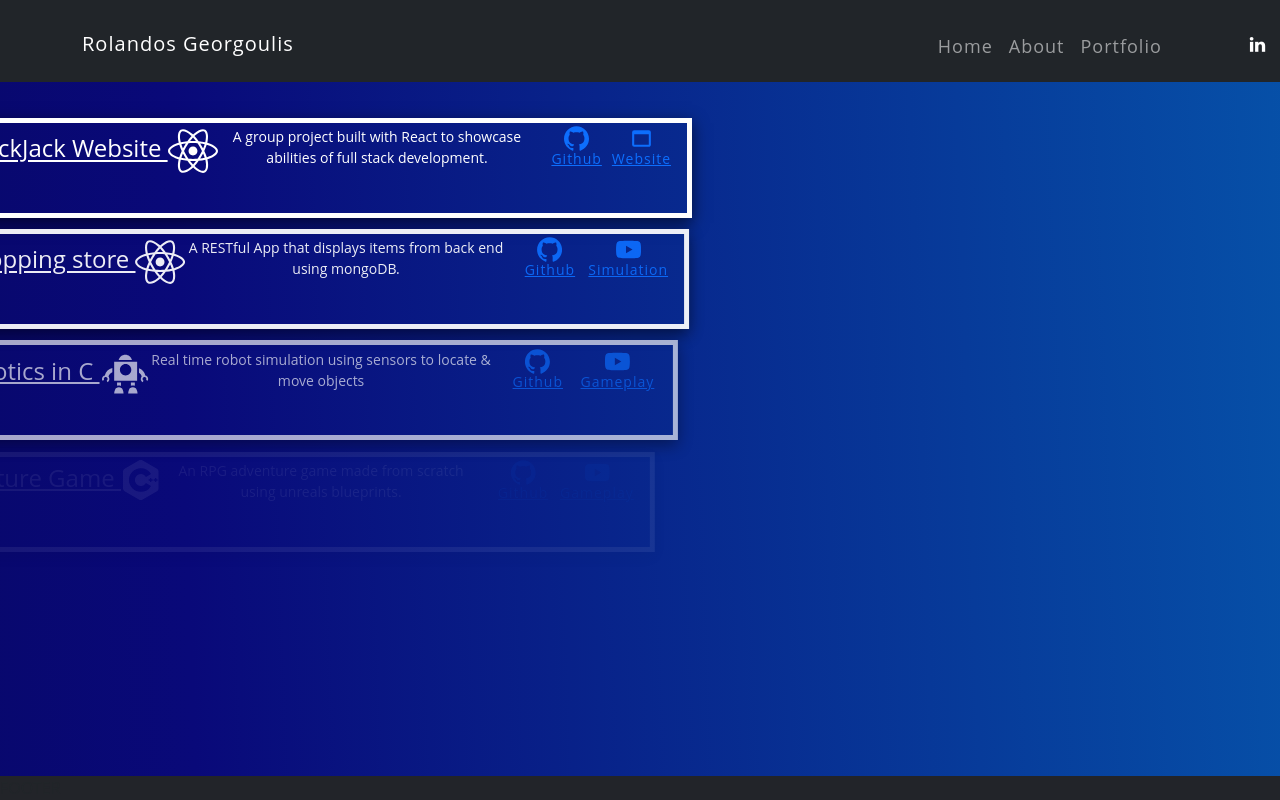
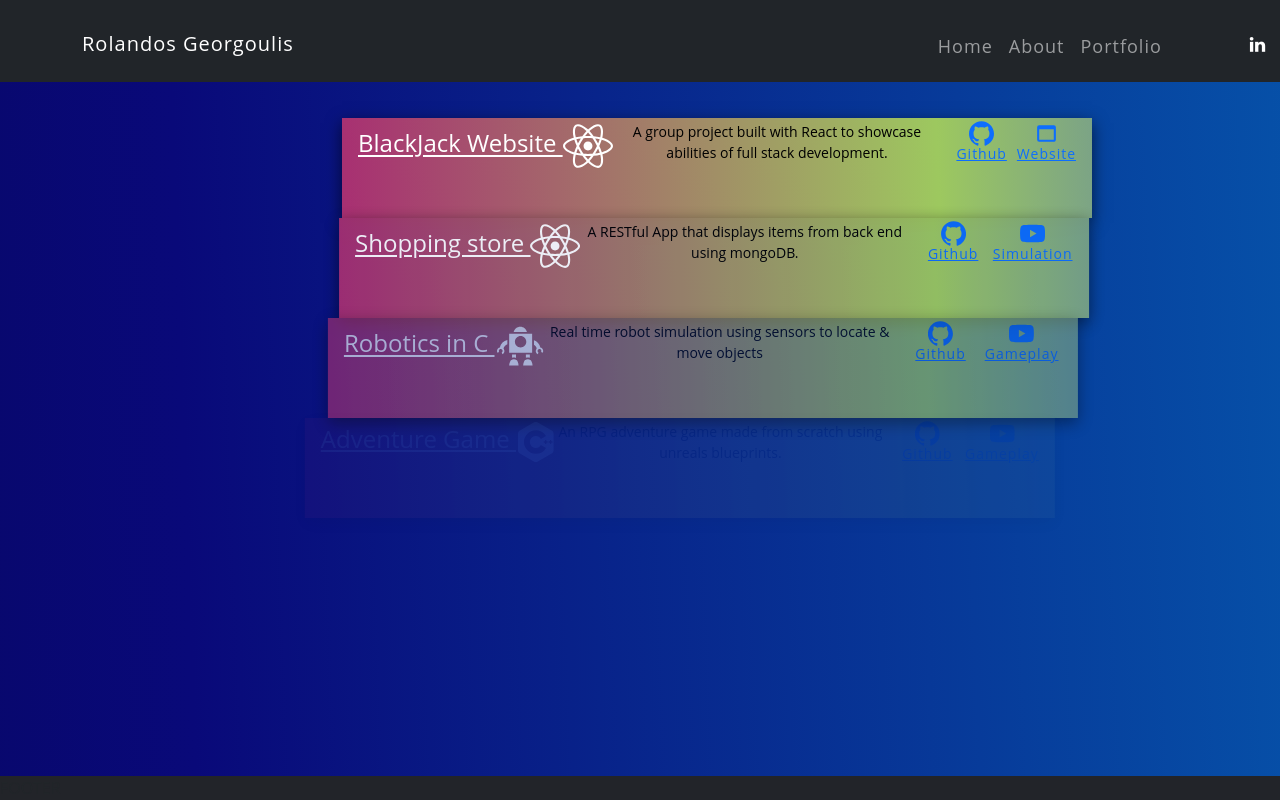
Before and after one commit to RolandosG/portfolioSite, a React (Create React App) app: page /Portfolio in a window 1280 px wide. Built offline with nearby package versions, Linux system fonts and the light colour scheme.

Commit message:
updates to entire site

```diff
--- a/src/assets/wrappers/Portfolio.js
+++ b/src/assets/wrappers/Portfolio.js
@@ -25,7 +25,7 @@ const Wrapper = styled.section`
 
   display: flex;
   font-size: 14px;
-  color: white;
+  color: black;
 }
 .slides {
 
@@ -34,7 +34,7 @@ const Wrapper = styled.section`
       width: 750px;
       height: 100px;
       box-sizing: border-box;
-      border: 5px white solid;
+      //border: 5px white solid;
       border-radius: 0%;
       overflow: hidden;
       box-shadow: 0 5px 15px 0px rgba(0,0,0,0.6);
@@ -53,7 +53,7 @@ const Wrapper = styled.section`
   100% {transform: translateX(40px);opacity:1;}
 }
 ul {
-  margin-right: 800px;
+  margin-right: 00px;
   list-style-type: none;
   overflow: hidden;
   padding: 0;
@@ -63,9 +63,11 @@ ul {
 li {
   margin-right: 0.7rem;
   margin-bottom: 0.7rem;
-  background-color: transparent;
+  background: 'linear-gradient(88deg,#cee7a2,#1b3af5,#9dc85f,#a82e72)';
+  backgroundSize: '240% 240%';
+  animation: 'section-animation 24s ease infinite';
   padding: 0.2rem 1rem;
-  border-radius: 0.3rem;
+  //border-radius: 0.3rem;
   color: white;
   width: 100%;
 }
@@ -85,47 +87,22 @@ li {
   display: grid;
   gap: 10px 40px;
   grid-template-columns: repeat(2, 1fr);
-  background-color: transparent;
+  //background-color: transparent;
   padding: -100px;
 }
 
 
 
 body {
-  background: transparent;
+  background: 'linear-gradient(88deg,#cee7a2,#1b3af5,#9dc85f,#a82e72)';
+  backgroundSize: '240% 240%';
+  animation: 'section-animation 24s ease infinite';
 
 }
 
 
-.avatar {
-  font-size: 50px;
-  margin-bottom: 200px;
-  width: 250px;
-    height: 80px;
-    box-sizing: border-box;
-    border: 5px transparent solid;
-    border-radius: 5%;
-    overflow: hidden;
-    //box-shadow: 0 5px 10px 0px rgba(0,0,0,0.6);
-    transform: translatey(0px);
-    animation: float 12s ease-in-out infinite;
-    img { width: 100%; height: auto; }
-}
-.name-avatar {
-  position: absolute;
-  margin-top: -475px;
-  margin-left: 80px;
-  width: 240px;
-    //height: 50px;
-    box-sizing: border-box;
-    //border: 5px white solid;
-    border-radius: 0%;
-    overflow: hidden;
-    //box-shadow: 0 5px 15px 0px rgba(0,0,0,0.6);
-    transform: translatey(0px);
-    animation: float 6s ease-in-out infinite;
-    img { width: 100%; height: auto; }
-}
+
+
 @keyframes float {
     0% {
         //box-shadow: 0 5px 15px 0px rgba(0,0,0,0.6);
@@ -140,6 +117,15 @@ body {
         transform: translatey(0px);
     }
 }
+.zoom {
+
+  transition: transform 4s; /* Animation */
+  width: 40px;
+  height: 100px;
+}
+.zoom:hover {
+  transform: scale(1.05);
+}
 `
 
 export default Wrapper
--- a/src/components/ProjectGrid.js
+++ b/src/components/ProjectGrid.js
@@ -22,8 +22,8 @@ const ProjectGrid = () => {
     <div class="card">
     <div class="card__content">
         <div class="card__front" style={{background: 'transparent'}}>
-          <h3 class="card__title">PROJECTS</h3>
-            <p class="card__subtitle">SOME OF MY</p>
+          <h3 class="card__title" style={{ color: 'white'}}>PROJECTS</h3>
+            <p class="card__subtitle" style={{color : 'white'}}>SOME OF MY</p>
         </div>
 
     </div>
--- a/src/pages/Portfolio.js
+++ b/src/pages/Portfolio.js
@@ -31,23 +31,34 @@ const Portfolio = () => {
 
           <ul style={{width: '1200px', height: '1200px'}}>
           <div class='container'>
-          <li class ="slideRight slides" style={{animation: "slideRight ease 2.4s forwards 2.2s"}}>
+            <div class='zoom'>
+          <li class ="slideRight slides" style={{animation: "slideRight ease 2.4s forwards 2.2s", background: 'linear-gradient(88deg,#a82e72,#9dc85f,#1b3af5,#cee7a2)',
+  backgroundSize: '240% 240%',
+  }}>
             <div class="title">BlackJack Website <FaReact  size={'50px'}/></div>
              <div className='desc'>A group project built with React to showcase abilities of full stack development.
              <a style={{marginLeft: '15px'}} href="https://github.com/RolandosG/black_Jack_project" target="_blank" rel="noopener noreferrer"><SiGithub  size={'25px'}/>Github</a>
              <a style={{marginLeft: '10px'}} href="https://naughty-knuth-43c447.netlify.app" target="_blank" rel="noopener noreferrer"><MdWebAsset size={'25px'}/>Website</a>
              </div>
           </li>
+          </div>
 
-          <li class ="slideRight slides" style={{animation: "slideRight ease 3.4s forwards 3.2s"}}>
+          <div class='zoom'>
+          <li class ="slideRight slides" style={{animation: "slideRight ease 3.4s forwards 3.2s", background: 'linear-gradient(88deg,#a82e72,#9dc85f,#1b3af5,#cee7a2)',
+  backgroundSize: '240% 240%',
+  }}>
             <div className='title'>Shopping store <FaReact  size={'50px'}/></div>
             <div className='desc'>A RESTful App that displays items from back end using mongoDB.
             <a style={{marginLeft: '15px'}} href="https://github.com/RolandosG/exploration-machine" target="_blank" rel="noopener noreferrer"><SiGithub  size={'25px'}/>Github</a>
             <a style={{marginLeft: '10px'}} href="https://youtu.be/a51OEI5wD8A" target="_blank" rel="noopener noreferrer"><SiYoutube size={'25px'}/>Simulation</a>
             </div>
           </li>
+           </div>
 
-          <li class ="slideRight slides" style={{animation: "slideRight ease 3.4s forwards 4.2s"}}>
+           <div class='zoom'>
+          <li class ="slideRight slides" style={{animation: "slideRight ease 3.4s forwards 4.2s",  background: 'linear-gradient(88deg,#a82e72,#9dc85f,#1b3af5,#cee7a2)',
+  backgroundSize: '240% 240%',
+  }}>
             <div className='title'>Robotics in C <GiVintageRobot size={'50px'}/></div>
             <div className='desc'>Real time robot simulation using sensors to locate & move objects
             <a style={{marginLeft: '15px'}} href="https://github.com/RolandosG/Rolos-Grand-Adventure" target="_blank" rel="noopener noreferrer"><SiGithub  size={'25px'}/>Github</a>
@@ -55,22 +66,32 @@ const Portfolio = () => {
 
             </div>
           </li>
+          </div>
 
-          <li class ="slideRight slides" style={{animation: "slideRight ease 3.4s forwards 5.2s"}}>
+          <div class='zoom'>
+          <li class ="slideRight slides" style={{animation: "slideRight ease 3.4s forwards 5.2s",  background: 'linear-gradient(88deg,#a82e72,#9dc85f,#1b3af5,#cee7a2)',
+  backgroundSize: '240% 240%',
+  }}>
             <div className='title'>Adventure Game <SiCplusplus  size={'40px'}/></div>
             <div className='desc'>An RPG adventure game made from scratch using unreals blueprints.
             <a style={{marginLeft: '15px'}}href="https://github.com/RolandosG/Rolos-Grand-Adventure" target="_blank" rel="noopener noreferrer"><SiGithub  size={'25px'}/>Github</a>
             <a style={{marginLeft: '10px'}} href="https://youtu.be/GpPjLehmRSk" target="_blank" rel="noopener noreferrer"><SiYoutube size={'25px'}/>Gameplay</a></div>
           </li>
+          </div>
 
-          <li class ="slideRight slides" style={{animation: "slideRight ease 3.4s forwards 6.2s"}}>
+
+          <div class='zoom'>
+          <li class ="slideRight slides" style={{animation: "slideRight ease 3.4s forwards 6.2s",  background: 'linear-gradient(88deg,#a82e72,#9dc85f,#1b3af5,#cee7a2)',
+  backgroundSize: '240% 240%',
+  }}>
             <div className='title'>Portfolio Website<FaReact  size={'50px'}/></div>
             <div className='desc'>The website I've designed here. <a style={{marginLeft: '15px'}} href="url">
            <SiGithub  size={'20px'}/>Github </a></div>
           </li>
+          </div>
 
           <li class="slideRight" style={{animation: "slideRight ease 3.4s forwards 7.2s", marginTop: '00px'}}>
-            <div className='title' style={{textDecoration: 'none'}}><br></br>More to come soon...</div>
+            <div className='title' style={{textDecoration: 'none'}}><br></br>More to come...</div>
             <div className='desc'></div>
           </li>
 
```
